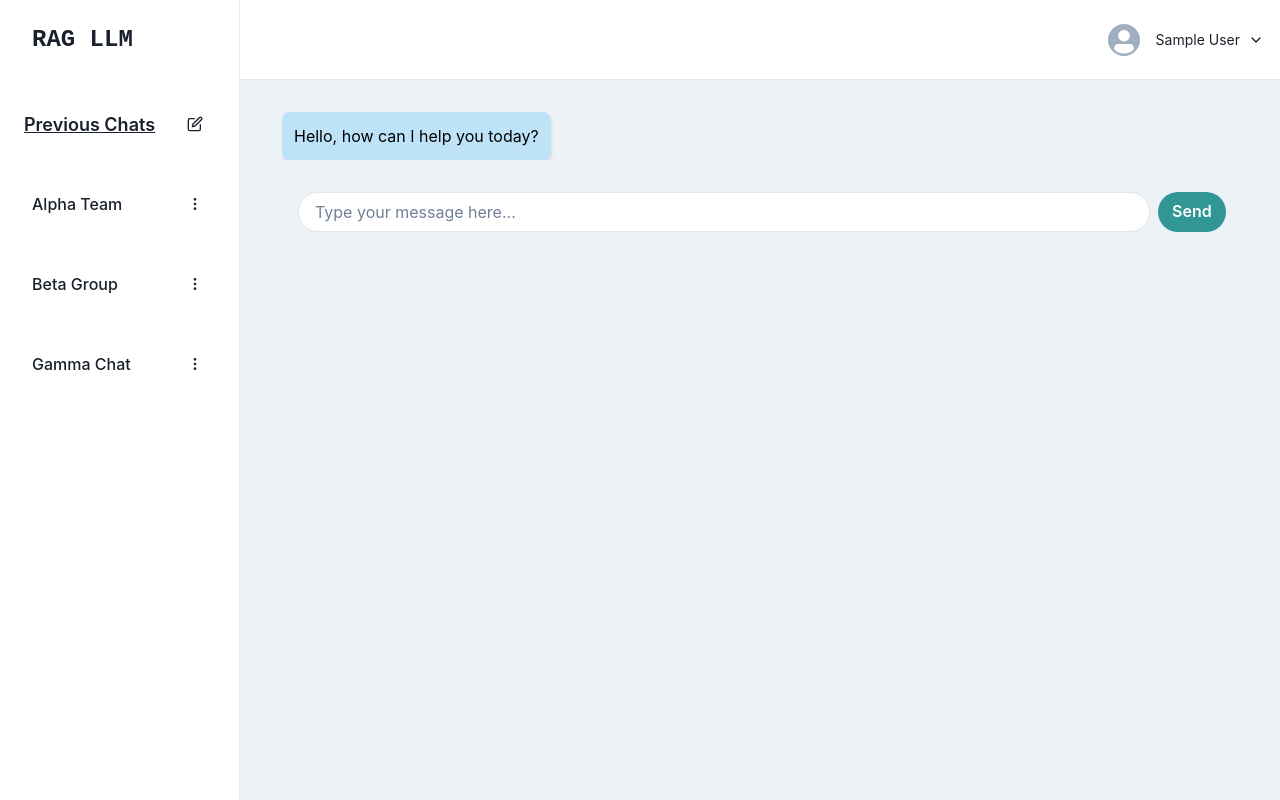
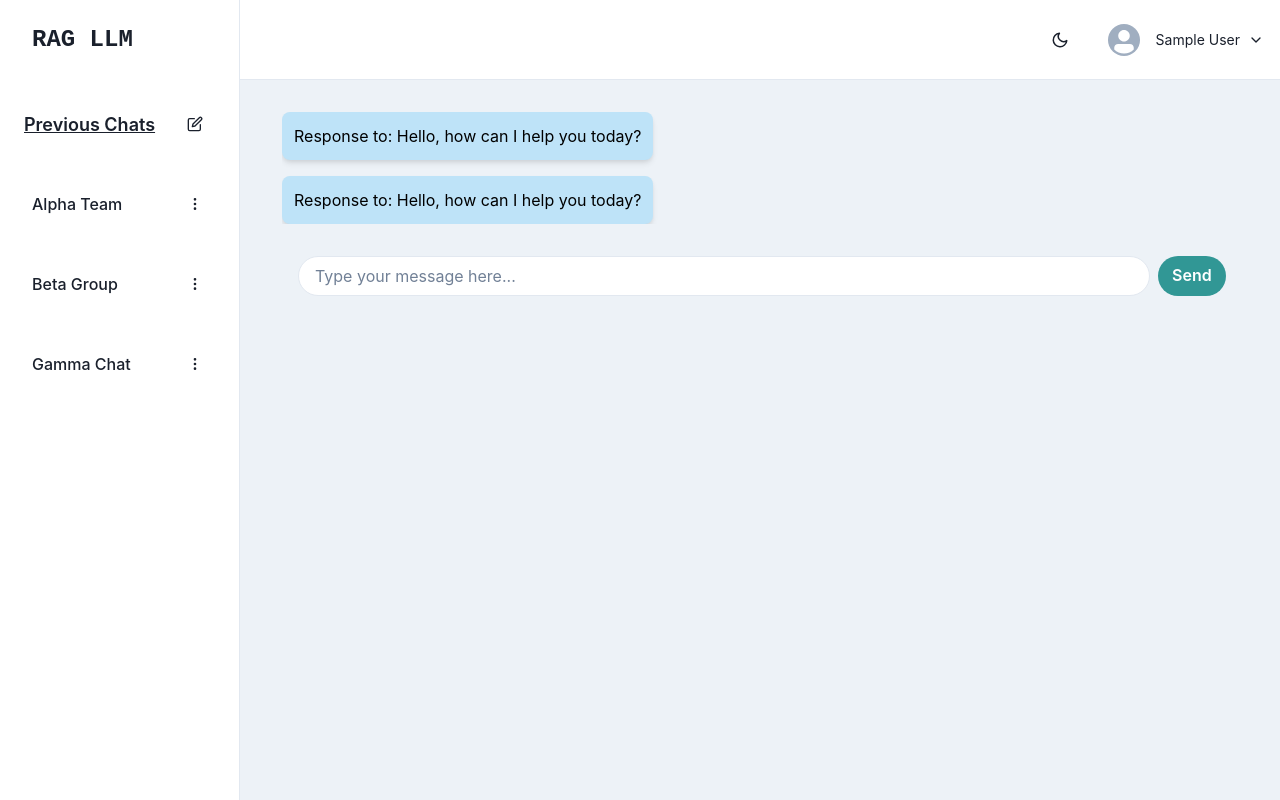
Before and after one commit to Pranav132/vc4h-ragllm-chatbot, a React (Vite) app in the folder my-chatbot-app/: page /chat in a window 1280 px wide. Built offline with nearby package versions, Linux system fonts and the light colour scheme; no server answers; sample sign-in values are in the browser's storage.

Commit message:
chat simulation

```diff
--- a/my-chatbot-app/src/components/Sidebar.jsx
+++ b/my-chatbot-app/src/components/Sidebar.jsx
@@ -8,6 +8,7 @@ import {
   VStack,
   Icon,
   useColorModeValue,
+  useColorMode,
   Text,
   Drawer,
   DrawerContent,
@@ -26,7 +27,9 @@ import {
   FiChevronDown,
   FiEdit,
   FiMoreVertical,
-  FiTrash2
+  FiTrash2,
+  FiSun,
+  FiMoon
 } from 'react-icons/fi'
 import { useAuth } from '../Providers/AuthContext';
 import { useState } from 'react';
@@ -108,7 +111,6 @@ const SidebarContent = ({ chats, setChats, onClose, onRename, ...rest }) => {
           _hover={{
             border: '1px solid',
             borderColor: 'gray.500',
-            color: 'black',
             boxShadow: '0px 4px 6px rgba(0, 0, 0, 0.1)'
           }}
           transition="all 0.1s ease"
@@ -158,6 +160,9 @@ const SidebarContent = ({ chats, setChats, onClose, onRename, ...rest }) => {
 const MobileNav = ({ onOpen, ...rest }) => {
 
   const { signOut, currentUser } = useAuth();
+  const { colorMode, toggleColorMode } = useColorMode();
+  const bg = useColorModeValue('white', 'gray.900');
+  const borderBottomColor = useColorModeValue('gray.200', 'gray.700');
 
   return (
     <Flex
@@ -165,9 +170,9 @@ const MobileNav = ({ onOpen, ...rest }) => {
     px={{ base: 4, md: 4 }}
     height="20"
     alignItems="center"
-      bg={useColorModeValue('white', 'gray.900')}
+    bg={bg}
     borderBottomWidth="1px"
-      borderBottomColor={useColorModeValue('gray.200', 'gray.700')}
+    borderBottomColor={borderBottomColor}
     justifyContent={{ base: 'space-between', md: 'flex-end' }}
     {...rest}>
     <IconButton
@@ -187,15 +192,21 @@ const MobileNav = ({ onOpen, ...rest }) => {
     </Text>
 
     <HStack spacing={{ base: '0', md: '6' }}>
+      <IconButton
+        size="lg"
+        variant="ghost"
+        icon={colorMode === 'light' ? <FiMoon /> : <FiSun />}
+        onClick={toggleColorMode}
+        aria-label="Toggle color mode"
+      />
+
       <Flex alignItems={'center'}>
         <Menu>
           <MenuButton py={2} transition="all 0.3s" _focus={{ boxShadow: 'none' }}>
             <HStack>
               <Avatar
                 size={'sm'}
-                  src={
-                    currentUser.photoURL
-                  }
+                src={currentUser.photoURL}
               />
               <VStack
                 display={{ base: 'none', md: 'flex' }}
@@ -210,12 +221,11 @@ const MobileNav = ({ onOpen, ...rest }) => {
             </HStack>
           </MenuButton>
           <MenuList
-              bg={useColorModeValue('white', 'gray.900')}
-              borderColor={useColorModeValue('gray.200', 'gray.700')}>
+            bg={bg}
+            borderColor={borderBottomColor}>
             <MenuItem icon={<Icon as={FiLogOut} color="red.500" />} color="red.600" _hover={{ bg: "red.100" }} onClick={signOut}>
                 Sign out
             </MenuItem>
-
           </MenuList>
         </Menu>
       </Flex>
--- a/my-chatbot-app/src/screens/ChatScreen.jsx
+++ b/my-chatbot-app/src/screens/ChatScreen.jsx
@@ -1,26 +1,52 @@
 import React, { useState, useEffect } from 'react';
 import {
-  Box, Text, Flex, Spinner, VStack, Skeleton, Input, Button, useColorModeValue
+  Box, Text, Flex, VStack, SkeletonText, Input, Button, useColorModeValue
 } from '@chakra-ui/react';
 import { SidebarWithHeader } from '../components/Sidebar';
 
 function ChatScreen() {
-  const [isLoading, setIsLoading] = useState(true);
   const [chats, setChats] = useState([]);
   const [newMessage, setNewMessage] = useState("");
 
   useEffect(() => {
-    // Simulate fetching chats from a chatbot
+    // Simulate initial greeting from the chatbot
+    simulateBotResponse('Hello, how can I help you today?');
+  }, []);
+
+  const simulateBotResponse = (question) => {
+    // Start by adding a bot response that is loading
+    setChats(currentChats => {
+      const newChat = { text: `Fetching response for: ${question}`, sender: 'bot', isLoading: true };
+      const newChats = [...currentChats, newChat];
+      const chatIndex = newChats.length - 1;  // Correct index of the new chat
+
+      // Simulate API response
       setTimeout(() => {
-      setChats([{ text: 'Hello, how can I help you today?', sender: 'bot' }]); // Initial chat loaded from bot
-      setIsLoading(false);
+        const responseText = `Response to: ${question}`;
+        updateChatAtIndex(chatIndex, responseText);
       }, 2000);
-  }, []);
+
+      return newChats;
+    });
+  };
+
+  const addChat = (text, sender) => {
+    setChats(chats => [...chats, { text, sender, isLoading: false }]);
+  };
+
+  const updateChatAtIndex = (index, text) => {
+    setChats(currentChats => {
+      const updatedChats = [...currentChats];
+      updatedChats[index] = { ...updatedChats[index], text, isLoading: false };
+      return updatedChats;
+    });
+  };
 
   const sendChat = () => {
     if (newMessage) {
-      setChats([...chats, { text: newMessage, sender: 'user' }]);
+      addChat(newMessage, 'user');
       setNewMessage("");
+      simulateBotResponse(newMessage);
     }
   };
 
@@ -30,10 +56,7 @@ function ChatScreen() {
     <SidebarWithHeader>
       <Flex direction="column" h="full" p={4} w="100%">
         <VStack flex="1" overflowY="auto" spacing={4}>
-          {isLoading ? (
-            <Spinner size="xl" />
-          ) : (
-            chats.map((chat, index) => (
+          {chats.map((chat, index) => (
             <Flex key={index} alignSelf={chat.sender === 'bot' ? 'flex-start' : 'flex-end'}>
               <Box
                 p={3}
@@ -42,11 +65,14 @@ function ChatScreen() {
                 boxShadow="md"
                 maxW="100%"
               >
+                {chat.isLoading ? (
+                  <SkeletonText noOfLines={2} spacing='4' width="40vw" />
+                ) : (
                   <Text color={chat.sender === 'bot' ? 'black' : 'white'}>{chat.text}</Text>
+                )}
               </Box>
             </Flex>
-            ))
-          )}
+          ))}
         </VStack>
         <Flex mt={4} p={4} width="100%" align="center">
           <Input
```
Lines whose indentation alone changed are shown as unchanged.
